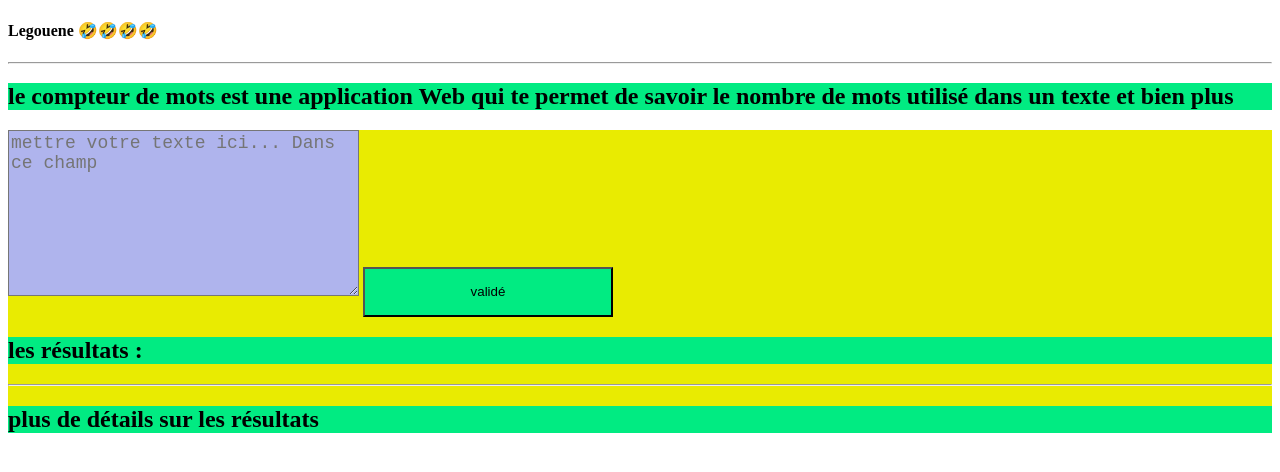
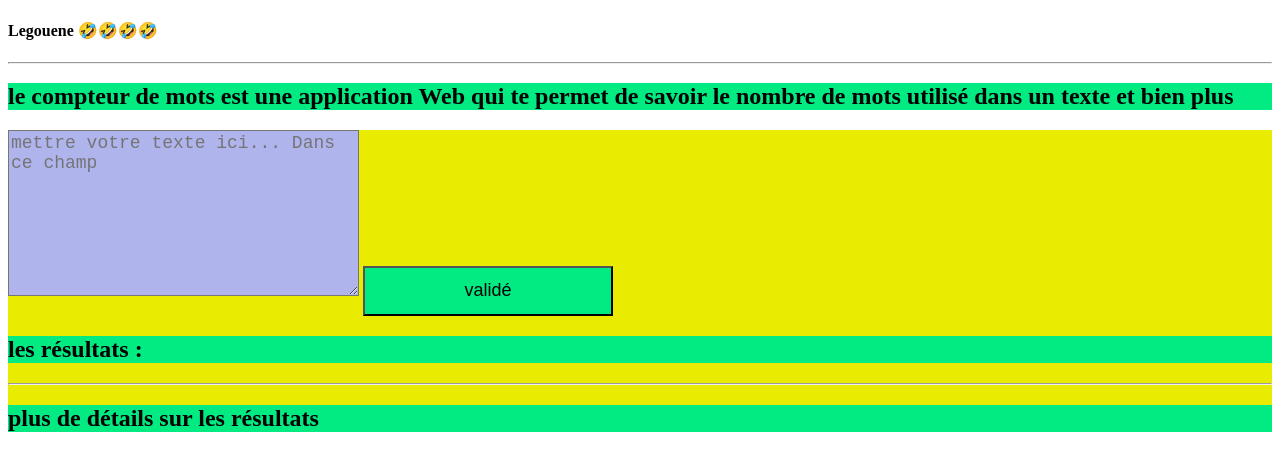
Before and after one commit to japhet242/Compteur-mots, a plain HTML site: page index.html in a window 1280 px wide. Drawn offline with Linux system fonts and the light colour scheme.

Commit message:
Update style.css

```diff
--- a/style.css
+++ b/style.css
@@ -8,6 +8,7 @@ form button{
     background: #01EB82;
     width: 250px;
     height: 50px;
+    font-size:18px
 }
 form button:hover{
     background:#EB017D
```
